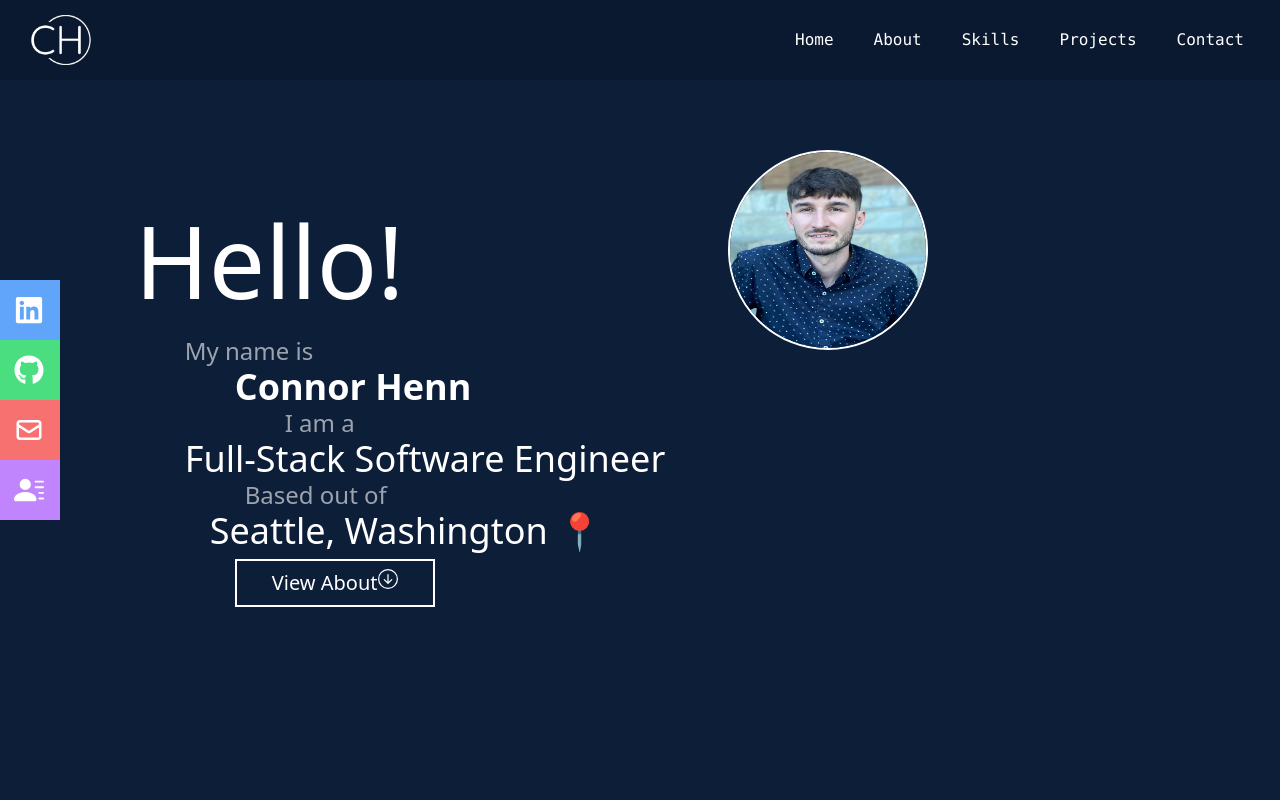
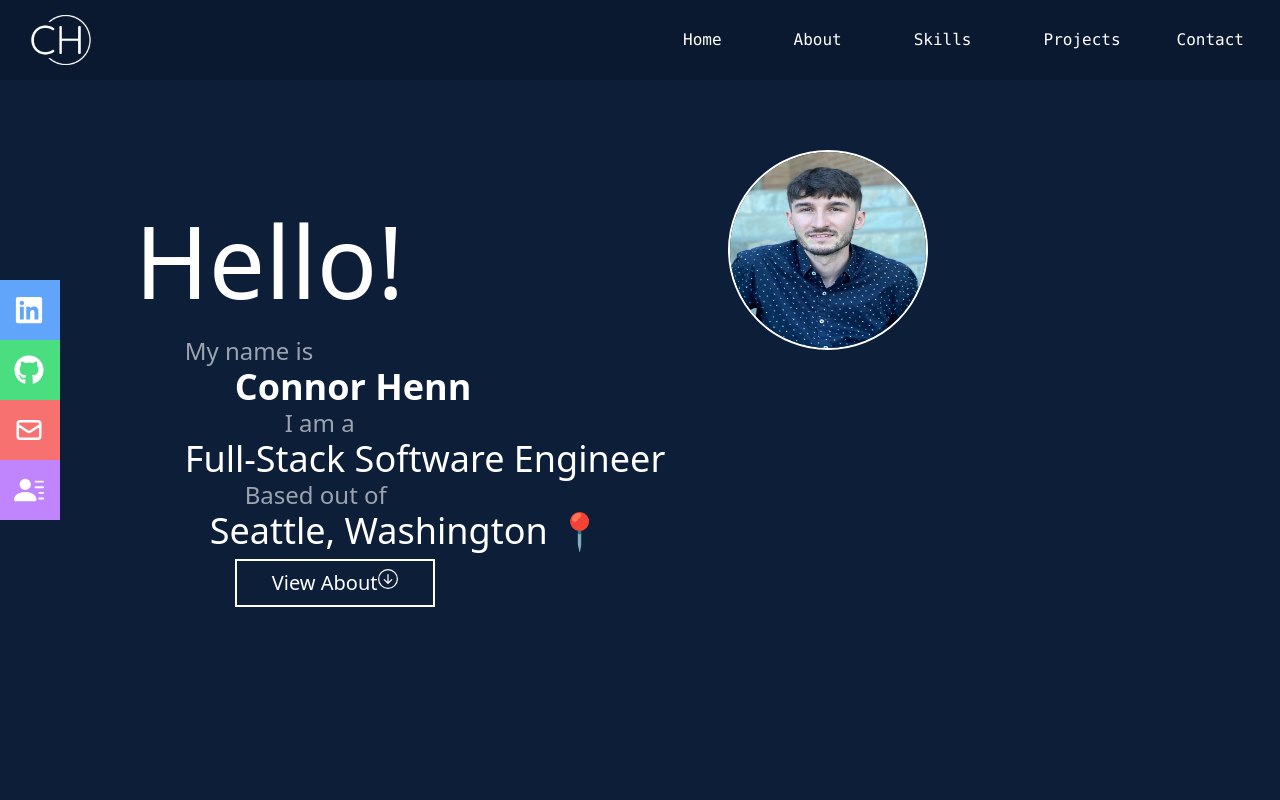
Before and after one commit to hennconnor/Portfolio, a React (Create React App) app in the folder app/: page / in a window 1280 px wide. Shown: the top 800 px of the page. Built offline with nearby package versions, Linux system fonts and the light colour scheme.

Commit message:
navbar fixed

```diff
--- a/app/src/components/Navbar.js
+++ b/app/src/components/Navbar.js
@@ -11,19 +11,19 @@ const Navbar = () => {
         <div className='fixed w-full h-[80px] flex justify-between items-center px-4 bg-[#0a192f] text-white'>
             <img src={Logo} alt='Logo' width='80' height='80' />
             <ul className='hidden md:flex font-mono'>
-                <li className='hover:bg-[#1c355c] hover:underline underline-offset-4 first-line:duration-300 p-5 '>
-                    <Link to='home' spy={true} smooth={true} offset={10} duration={500}>Home</Link>
+                <li>
+                    <Link to='home' spy={true} smooth={true} offset={10} duration={500} className='hover:bg-[#1c355c] hover:underline underline-offset-4 duration-300 p-5 flex justify-center'>Home</Link>
                 </li>
-                <li className='hover:bg-[#1c355c] hover:underline underline-offset-4 duration-300 p-5 '>
-                    <Link to='about' spy={true} smooth={true} offset={-150} duration={500}>About</Link>
+                <li>
+                    <Link to='about' spy={true} smooth={true} offset={-150} duration={500} className='hover:bg-[#1c355c] hover:underline underline-offset-4 duration-300 p-5 flex justify-center'>About</Link>
                 </li>
-                <li className='hover:bg-[#1c355c] hover:underline underline-offset-4 duration-300 p-5'>
-                    <Link to='skills' spy={true} smooth={true} offset={-150} duration={500}>Skills</Link>
+                <li>
+                    <Link to='skills' spy={true} smooth={true} offset={-150} duration={500} className='hover:bg-[#1c355c] hover:underline underline-offset-4 duration-300 p-5 flex justify-center'>Skills</Link>
                 </li>
-                <li className='hover:bg-[#1c355c] hover:underline underline-offset-4 duration-300 p-5'>
-                    <Link to='projects' spy={true} smooth={true} offset={-150} duration={500}>Projects</Link>
+                <li>
+                    <Link to='projects' spy={true} smooth={true} offset={-150} duration={500} className='hover:bg-[#1c355c] hover:underline underline-offset-4 duration-300 p-5 flex justify-center'>Projects</Link>
                 </li>
-                <li className='hover:bg-[#1c355c] hover:underline underline-offset-4 duration-300 p-5'>Contact</li>
+                <li className='hover:bg-[#1c355c] hover:underline underline-offset-4 duration-300 p-5 flex justify-center'>Contact</li>
             </ul>
 
             <div className='md:hidden'>
```
